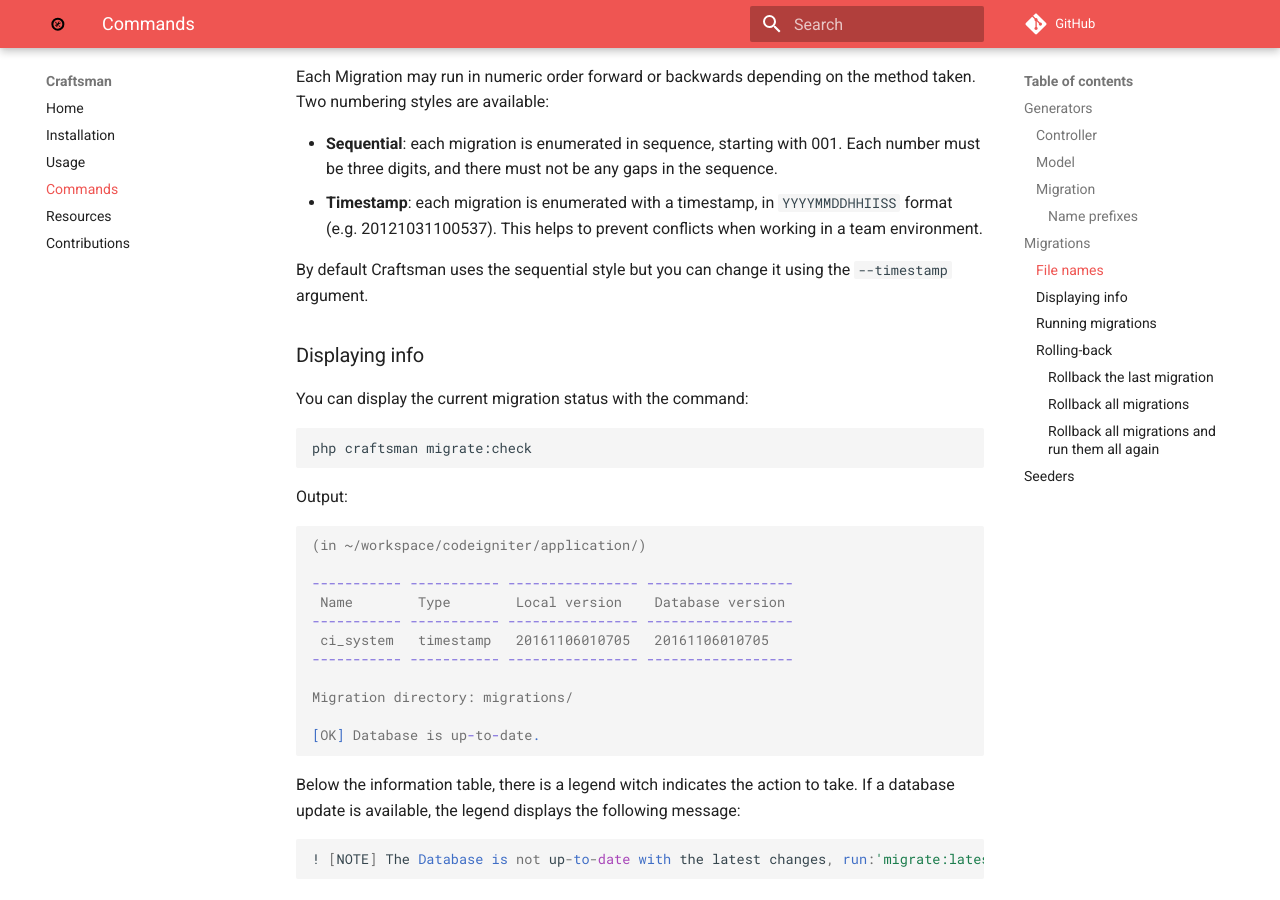
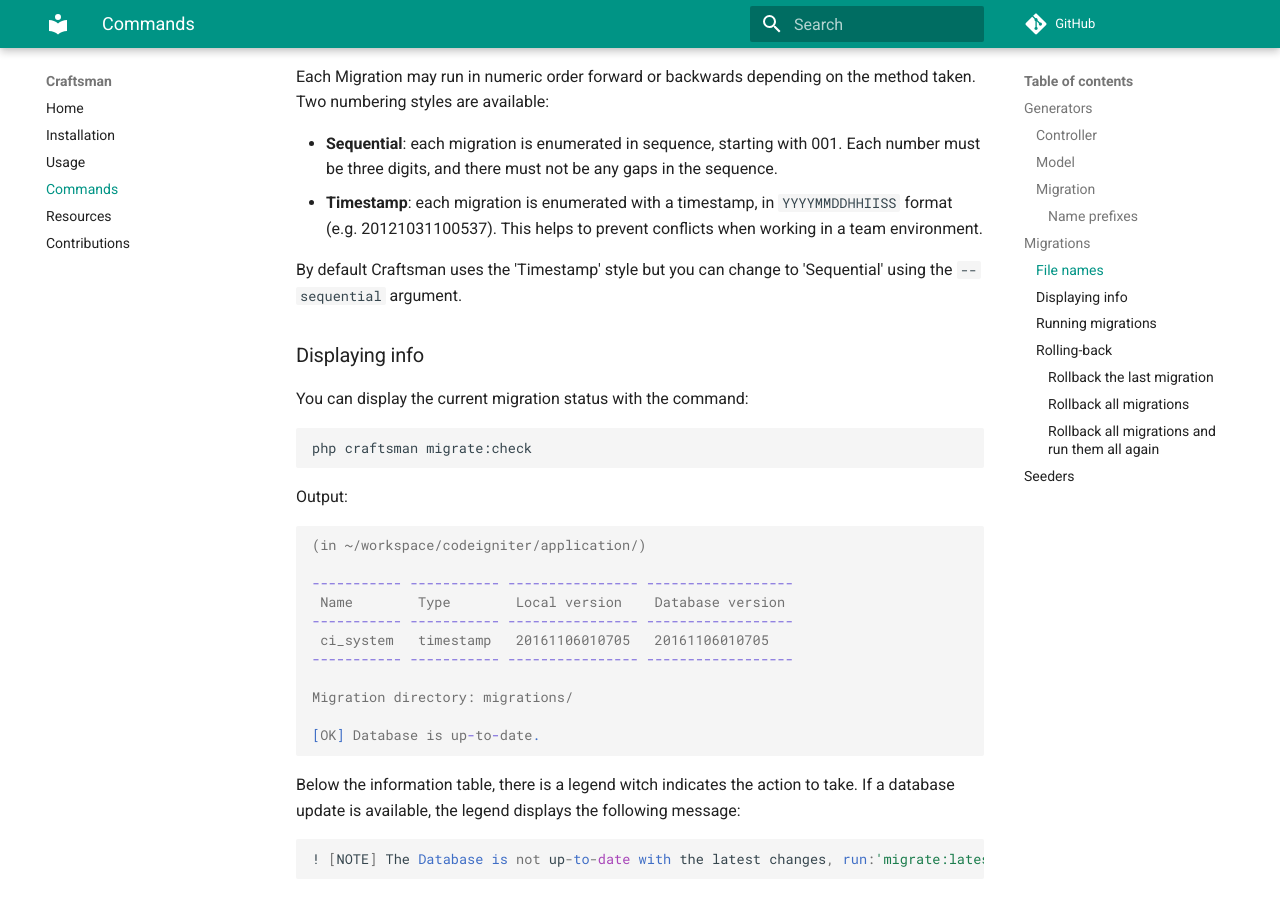
Before and after one commit to CI-Craftsman/Documentation, an MkDocs documentation site: the page built from docs/commands.md, in a window 1280 px wide and 900 px high, scrolled down 4399 px. Built offline with MkDocs 1.6.1 and Material for MkDocs 9.7.7, drawn with Linux system fonts in a browser that asks for light colours; comment, search, counter and statistics services are not loaded; old or Windows-style settings are respelled for this version of MkDocs; some of the changed text lies outside the part shown.

Commit message:
Update the docs v4.2.1

```diff
--- a/docs/commands.md
+++ b/docs/commands.md
@@ -211,7 +211,7 @@ Each Migration may run in numeric order forward or backwards depending on the me
 * **Sequential**: each migration is enumerated in sequence, starting with 001. Each number must be three digits, and there must not be any gaps in the sequence.
 * **Timestamp**: each migration is enumerated with a timestamp, in `YYYYMMDDHHIISS` format (e.g. 20121031100537). This helps to prevent conflicts when working in a team environment.
 
-By default Craftsman uses the sequential style but you can change it using the `--timestamp` argument.
+By default Craftsman uses the 'Timestamp' style but you can change to 'Sequential' using the `--sequential` argument.
 
 ### Displaying info
 
--- a/mkdocs.yml
+++ b/mkdocs.yml
@@ -11,22 +11,19 @@ repo_url: https://github.com/CI-Craftsman/CLI
 # Copyright
 copyright: |
   Copyright (c) 2016 David Sosa Valdes
-  - Tools Logo by Blackwoodmedia.com.au from the Noun Project
 
 theme: material
 
 # Options
 extra:
-  version: 4.1.1
-  logo: 'images/noun_411791_cc.svg'
+  version: 4.2.1
   github:
     download_release: true
   author:
     github: davidsosavaldes
     twitter: itsdsv
   palette:
-    primary: 'red'
-    accent: 'cyan'
+    primary: 'teal'
   font:
     text: 'Roboto'
     code: 'Roboto Mono'
```
Also changed, not shown: other parts of docs/commands.md (+3 -5 lines), docs/index.md (+1 -1 lines), docs/images/noun_411791_cc.svg (deleted).
